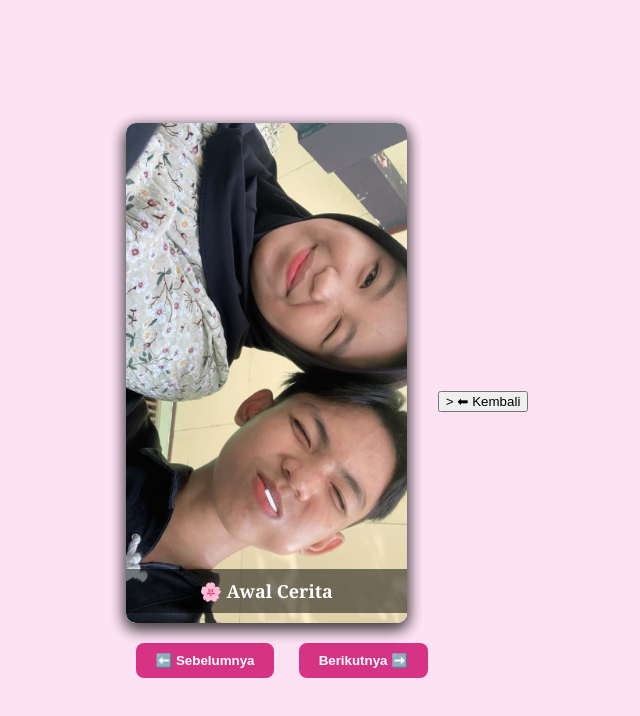
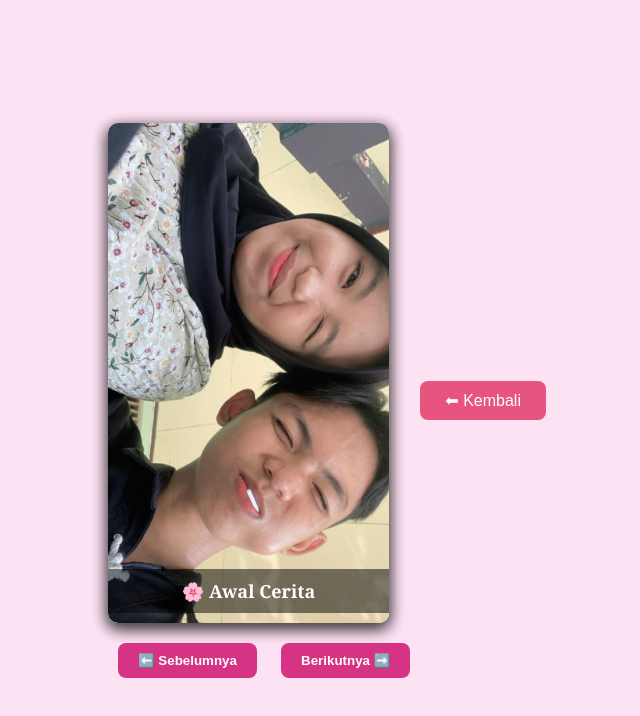
Before and after one commit to wildanhr729-boop/HADIAH-UNTUK-WUWU, a plain HTML site: page album.html in a window 1280 px wide. Shown: the whole page, without its empty margins (313-953 px from the left). Drawn offline with Linux system fonts and the light colour scheme.

Commit message:
Refactor back button to use goBack function
Updated the back button to use a function for navigation.

```diff
--- a/album.html
+++ b/album.html
@@ -105,11 +105,13 @@
 </div>
 <br>
 <!-- Tombol Kembali -->
-  <div style="text-align:center; margin:20px 0; position:relative; z-index:1;">
-    <button <a href="index.html"></a>>
+ <div style="text-align:center; margin:20px 0; position:relative; z-index:1;">
+    <button onclick="goBack()"
+            style="padding:10px 25px; font-size:16px; background:#e75480; color:white; border:none; border-radius:8px; cursor:pointer;">
       ⬅ Kembali
     </button>
   </div>
+
 
 <script>
   let currentPage = 0;
```
